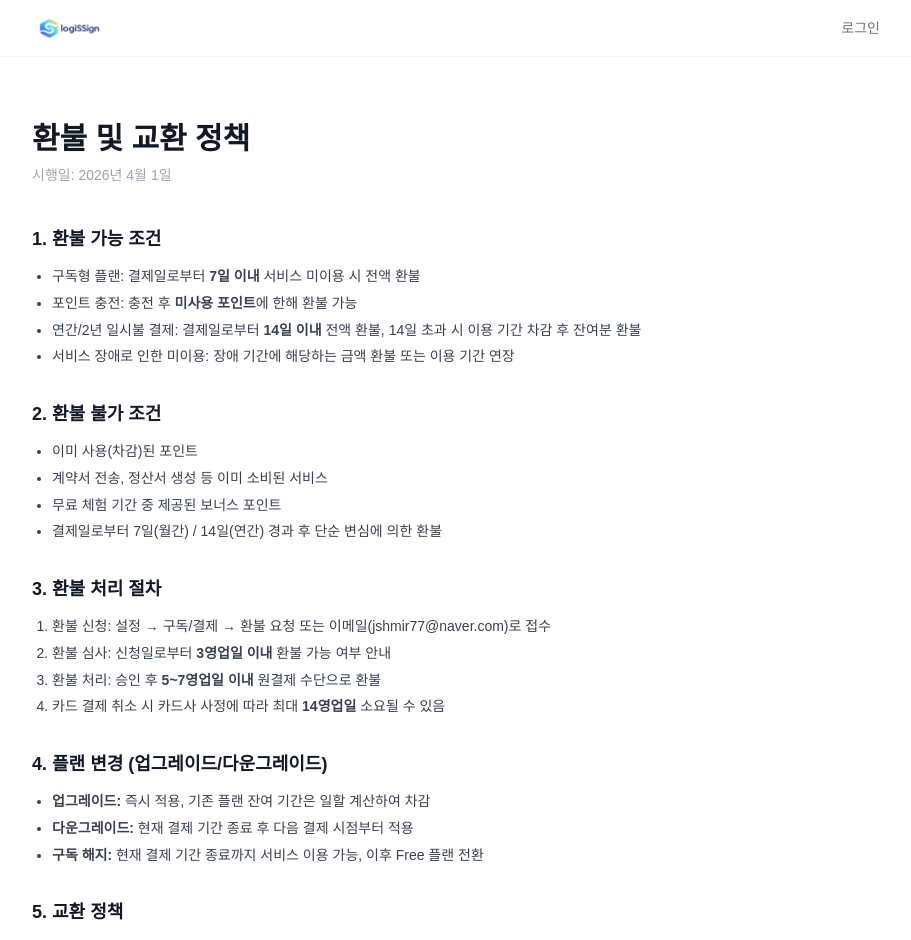
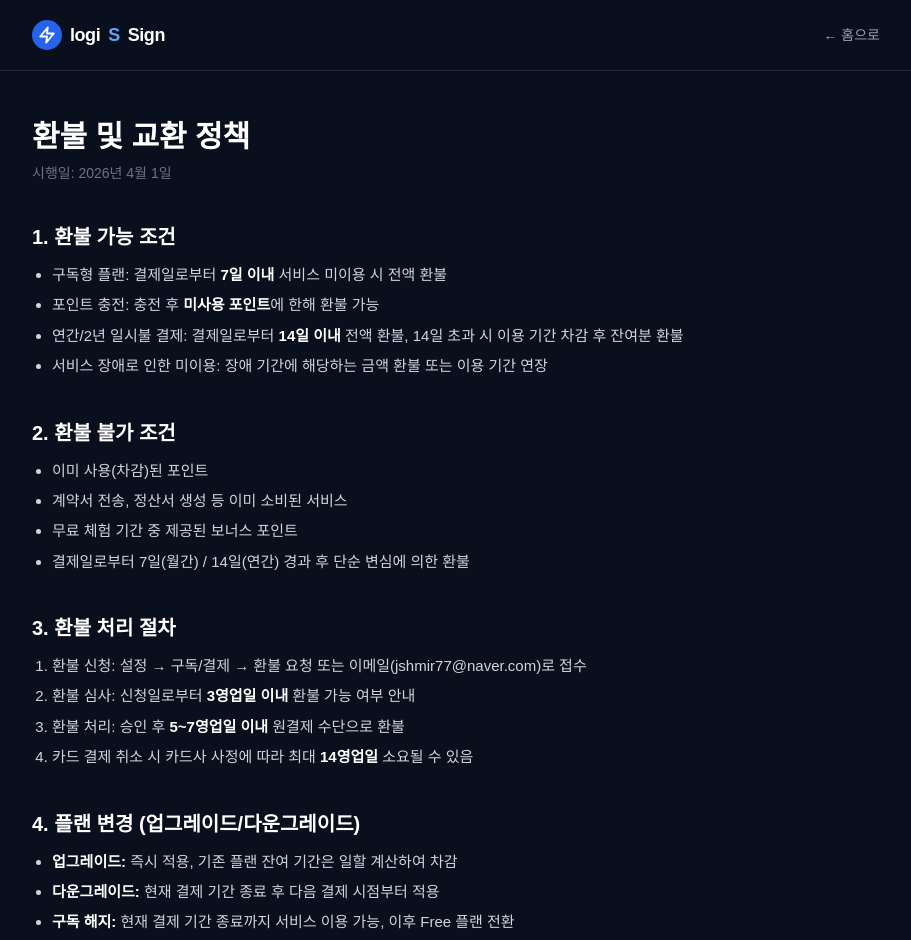
Before and after one commit to jshmir7070-sys/logiSSign, a Next.js app in the folder web/: page /refund in a window 1280 px wide. Shown: the top 940 px of the page, without its empty margins (184-1095 px from the left). Built offline with nearby package versions, Linux system fonts and the light colour scheme.

Commit message:
fix: 환불정책 페이지 다크 배경으로 통일 (이용약관/개인정보처리방침과 동일)

```diff
--- a/web/src/app/refund/page.tsx
+++ b/web/src/app/refund/page.tsx
@@ -1,5 +1,4 @@
 import Link from 'next/link';
-import Image from 'next/image';
 import PublicFooter from '@/components/shared/PublicFooter';
 
 export const metadata = {
@@ -9,35 +8,40 @@ export const metadata = {
 
 export default function RefundPage() {
   return (
-    <div className="min-h-screen bg-white">
-      <nav className="sticky top-0 z-50 bg-white/80 backdrop-blur-xl border-b border-gray-100">
-        <div className="max-w-4xl mx-auto px-6 h-14 flex items-center justify-between">
-          <Link href="/" className="flex items-center">
-            <Image src="/logo-light.png" alt="logiSSign" width={136} height={28} className="h-7 w-auto object-contain" />
+    <div className="min-h-screen bg-[#0a0f1e] text-white">
+      {/* ───── Header ───── */}
+      <header className="border-b border-white/10">
+        <div className="max-w-4xl mx-auto px-6 py-5 flex items-center justify-between">
+          <Link href="/" className="flex items-center gap-2 text-lg font-bold tracking-tight">
+            <span className="bg-blue-600 rounded-lg p-1.5">
+              <svg width="18" height="18" viewBox="0 0 24 24" fill="none" stroke="white" strokeWidth="2.5" strokeLinecap="round" strokeLinejoin="round"><polygon points="13 2 3 14 12 14 11 22 21 10 12 10 13 2" /></svg>
+            </span>
+            logi<span className="text-blue-400">S</span>Sign
           </Link>
-          <Link href="/portal/login" className="text-sm text-gray-500 hover:text-gray-900">로그인</Link>
+          <Link href="/" className="text-sm text-gray-400 hover:text-white transition-colors">&larr; 홈으로</Link>
         </div>
-      </nav>
+      </header>
 
-      <main className="max-w-4xl mx-auto px-6 py-16">
-        <h1 className="text-3xl font-bold text-gray-900 mb-2">환불 및 교환 정책</h1>
-        <p className="text-sm text-gray-400 mb-10">시행일: 2026년 4월 1일</p>
+      {/* ───── Content ───── */}
+      <main className="max-w-4xl mx-auto px-6 py-12">
+        <h1 className="text-3xl font-bold mb-2">환불 및 교환 정책</h1>
+        <p className="text-sm text-gray-500 mb-10">시행일: 2026년 4월 1일</p>
 
-        <div className="prose prose-gray max-w-none space-y-8 text-sm leading-relaxed text-gray-700">
+        <div className="space-y-10 text-[15px] leading-relaxed text-gray-300">
 
           <section>
-            <h2 className="text-lg font-bold text-gray-900 mb-3">1. 환불 가능 조건</h2>
-            <ul className="list-disc pl-5 space-y-1">
-              <li>구독형 플랜: 결제일로부터 <strong>7일 이내</strong> 서비스 미이용 시 전액 환불</li>
-              <li>포인트 충전: 충전 후 <strong>미사용 포인트</strong>에 한해 환불 가능</li>
-              <li>연간/2년 일시불 결제: 결제일로부터 <strong>14일 이내</strong> 전액 환불, 14일 초과 시 이용 기간 차감 후 잔여분 환불</li>
+            <h2 className="text-xl font-semibold text-white mb-3">1. 환불 가능 조건</h2>
+            <ul className="list-disc pl-5 space-y-1.5">
+              <li>구독형 플랜: 결제일로부터 <strong className="text-white">7일 이내</strong> 서비스 미이용 시 전액 환불</li>
+              <li>포인트 충전: 충전 후 <strong className="text-white">미사용 포인트</strong>에 한해 환불 가능</li>
+              <li>연간/2년 일시불 결제: 결제일로부터 <strong className="text-white">14일 이내</strong> 전액 환불, 14일 초과 시 이용 기간 차감 후 잔여분 환불</li>
               <li>서비스 장애로 인한 미이용: 장애 기간에 해당하는 금액 환불 또는 이용 기간 연장</li>
             </ul>
           </section>
 
           <section>
-            <h2 className="text-lg font-bold text-gray-900 mb-3">2. 환불 불가 조건</h2>
-            <ul className="list-disc pl-5 space-y-1">
+            <h2 className="text-xl font-semibold text-white mb-3">2. 환불 불가 조건</h2>
+            <ul className="list-disc pl-5 space-y-1.5">
               <li>이미 사용(차감)된 포인트</li>
               <li>계약서 전송, 정산서 생성 등 이미 소비된 서비스</li>
               <li>무료 체험 기간 중 제공된 보너스 포인트</li>
@@ -46,35 +50,35 @@ export default function RefundPage() {
           </section>
 
           <section>
-            <h2 className="text-lg font-bold text-gray-900 mb-3">3. 환불 처리 절차</h2>
-            <ol className="list-decimal pl-5 space-y-1">
+            <h2 className="text-xl font-semibold text-white mb-3">3. 환불 처리 절차</h2>
+            <ol className="list-decimal pl-5 space-y-1.5">
               <li>환불 신청: 설정 → 구독/결제 → 환불 요청 또는 이메일(jshmir77@naver.com)로 접수</li>
-              <li>환불 심사: 신청일로부터 <strong>3영업일 이내</strong> 환불 가능 여부 안내</li>
-              <li>환불 처리: 승인 후 <strong>5~7영업일 이내</strong> 원결제 수단으로 환불</li>
-              <li>카드 결제 취소 시 카드사 사정에 따라 최대 <strong>14영업일</strong> 소요될 수 있음</li>
+              <li>환불 심사: 신청일로부터 <strong className="text-white">3영업일 이내</strong> 환불 가능 여부 안내</li>
+              <li>환불 처리: 승인 후 <strong className="text-white">5~7영업일 이내</strong> 원결제 수단으로 환불</li>
+              <li>카드 결제 취소 시 카드사 사정에 따라 최대 <strong className="text-white">14영업일</strong> 소요될 수 있음</li>
             </ol>
           </section>
 
           <section>
-            <h2 className="text-lg font-bold text-gray-900 mb-3">4. 플랜 변경 (업그레이드/다운그레이드)</h2>
-            <ul className="list-disc pl-5 space-y-1">
-              <li><strong>업그레이드:</strong> 즉시 적용, 기존 플랜 잔여 기간은 일할 계산하여 차감</li>
-              <li><strong>다운그레이드:</strong> 현재 결제 기간 종료 후 다음 결제 시점부터 적용</li>
-              <li><strong>구독 해지:</strong> 현재 결제 기간 종료까지 서비스 이용 가능, 이후 Free 플랜 전환</li>
+            <h2 className="text-xl font-semibold text-white mb-3">4. 플랜 변경 (업그레이드/다운그레이드)</h2>
+            <ul className="list-disc pl-5 space-y-1.5">
+              <li><strong className="text-white">업그레이드:</strong> 즉시 적용, 기존 플랜 잔여 기간은 일할 계산하여 차감</li>
+              <li><strong className="text-white">다운그레이드:</strong> 현재 결제 기간 종료 후 다음 결제 시점부터 적용</li>
+              <li><strong className="text-white">구독 해지:</strong> 현재 결제 기간 종료까지 서비스 이용 가능, 이후 Free 플랜 전환</li>
             </ul>
           </section>
 
           <section>
-            <h2 className="text-lg font-bold text-gray-900 mb-3">5. 교환 정책</h2>
+            <h2 className="text-xl font-semibold text-white mb-3">5. 교환 정책</h2>
             <p>logiSSign은 SaaS(소프트웨어 서비스)로, 물리적 상품의 교환은 해당되지 않습니다. 플랜 변경(업그레이드/다운그레이드)으로 대체됩니다.</p>
           </section>
 
           <section>
-            <h2 className="text-lg font-bold text-gray-900 mb-3">6. 문의</h2>
-            <div className="bg-gray-50 rounded-xl p-5 space-y-1">
-              <p><strong>이메일:</strong> jshmir77@naver.com</p>
-              <p><strong>전화:</strong> 010-5695-8838</p>
-              <p><strong>운영시간:</strong> 평일 09:00 ~ 18:00 (공휴일 제외)</p>
+            <h2 className="text-xl font-semibold text-white mb-3">6. 문의</h2>
+            <div className="bg-white/5 rounded-xl p-5 space-y-1 border border-white/10">
+              <p><strong className="text-white">이메일:</strong> jshmir77@naver.com</p>
+              <p><strong className="text-white">전화:</strong> 010-5695-8838</p>
+              <p><strong className="text-white">운영시간:</strong> 평일 09:00 ~ 18:00 (공휴일 제외)</p>
             </div>
           </section>
 
```
